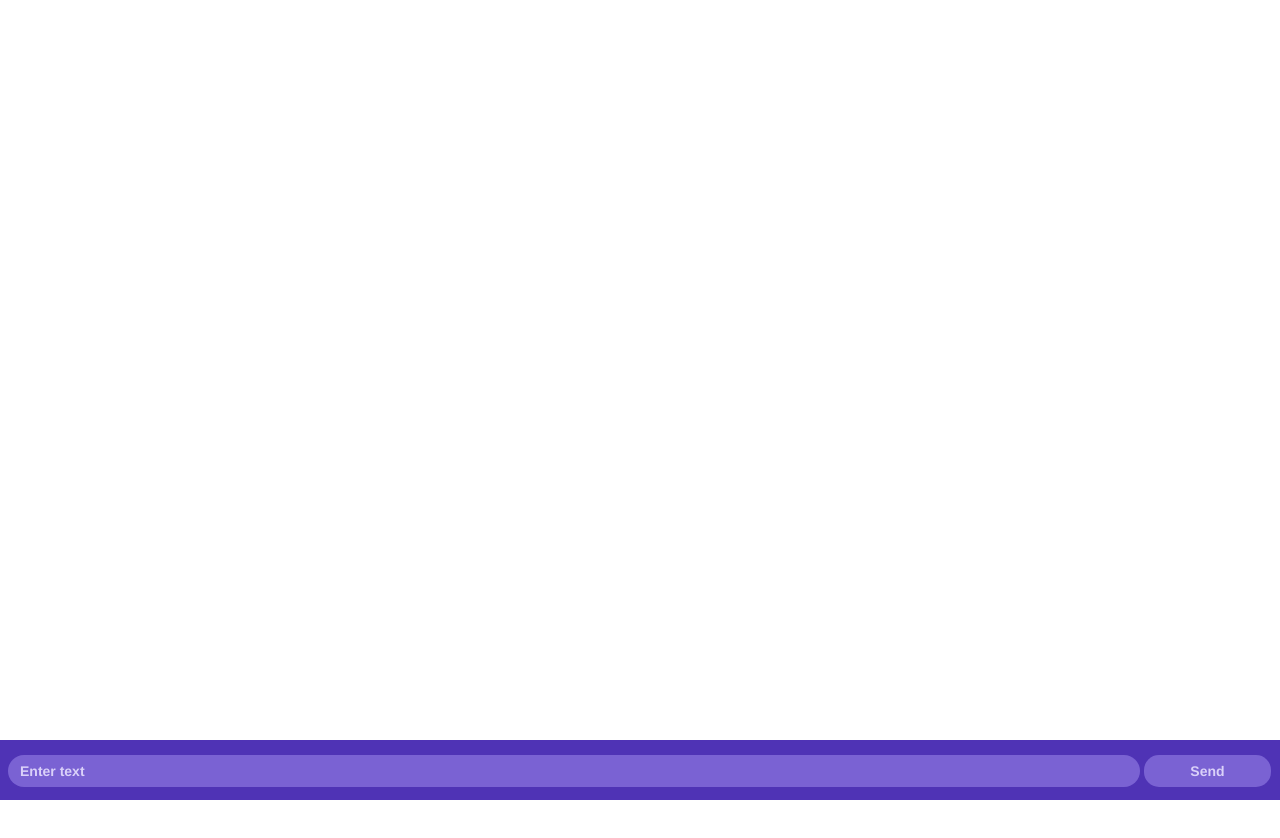
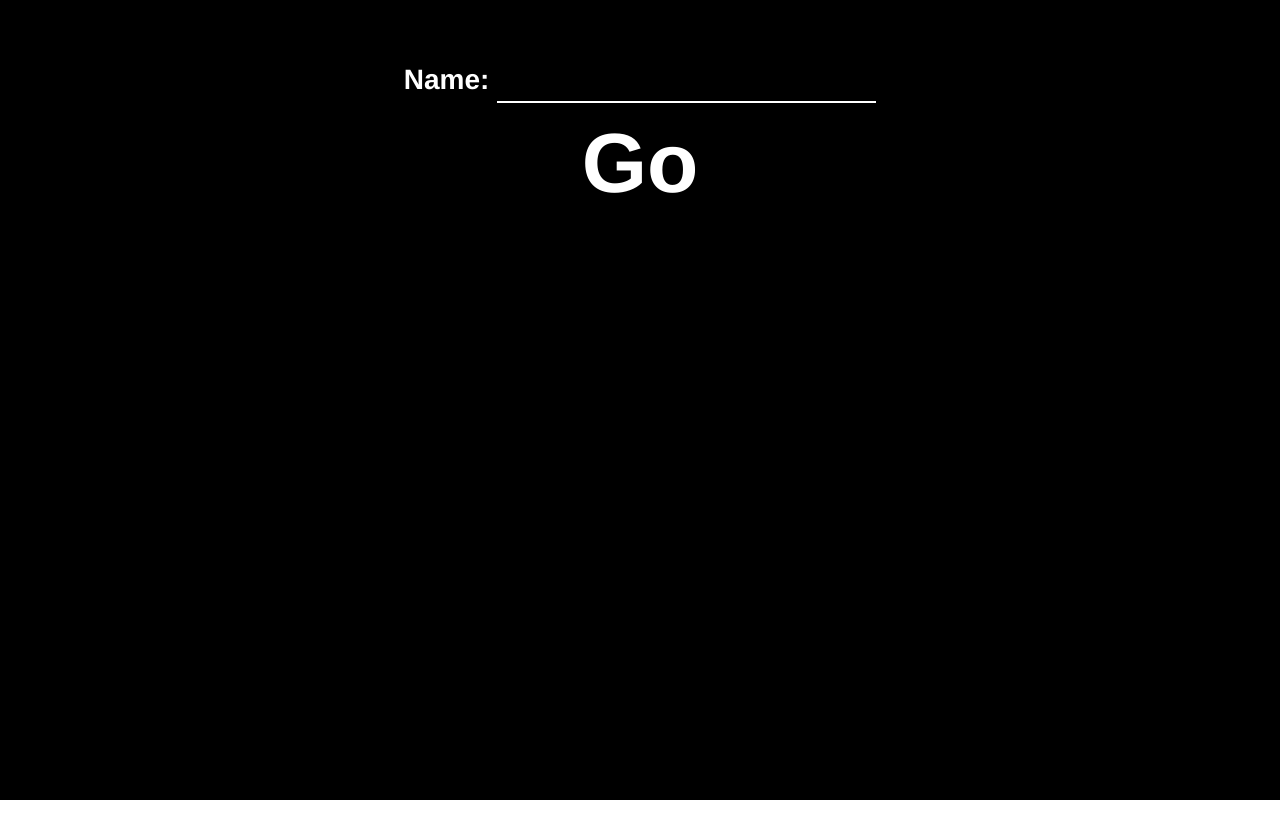
Before and after one commit to louism/ChitChat, a plain HTML site: page index.html in a window 1280 px wide. Before the commit the page ends 800 px from the top, so only its background shows below. Drawn offline with nearby package versions, Linux system fonts and the light colour scheme.

Commit message:
Username input added, fixed bugs

```diff
--- a/client.js
+++ b/client.js
@@ -16,9 +16,6 @@ function createWindow () {
     protocol: 'file:',
     slashes: true
   }))
-
-  // Open the DevTools.
-  win.webContents.openDevTools()
 
   // Emitted when the window is closed.
   win.on('closed', () => {
--- a/index.html
+++ b/index.html
@@ -8,6 +8,12 @@
 	<link rel="stylesheet" type="text/css" href="https://maxcdn.bootstrapcdn.com/bootstrap/3.3.7/css/bootstrap.min.css">
 </head>
 <body>
+	<div class="modal-form">
+		Name:
+		<input class="modal-input" id="mod-input" type="text">
+		<br>
+		<button class="modal-button">Go</button>
+		</div>
 	<div class = "container">
 		<ul class="messages" id="wrap">
 		</ul>
--- a/scripts.js
+++ b/scripts.js
@@ -1,10 +1,5 @@
-/*var name = "";
-
-function getName(){
-	name = prompt("Please enter your name");
-}*/
-
 // Globals
+var name = "";
 var nodes = document.getElementsByClassName("chatSubmit");
 var button = nodes[0];
 var audio = new Audio('./ding.mp3');
@@ -14,10 +9,6 @@ var audio = new Audio('./ding.mp3');
 // Socket-Related Functionality
 var socket = new WebSocket('ws://localhost:8001');
 
-socket.onopen = function(){
-	socket.send(name + " has joined the room");
-}
-
 socket.onmessage = function(evt){
 	audio.play();
 	$('<div class="yourSpace"><li class="foreign">' + evt.data.substring(1,evt.data.length-1) + '</li></div>').hide().appendTo('.messages').fadeIn(600);
@@ -26,7 +17,7 @@ socket.onmessage = function(evt){
 button.onclick = function(){
 	var message = document.getElementById('chatSet').value;
 	$('<div class="mySpace"><li class="local">' + message + '</li></div>').hide().appendTo('.messages').fadeIn(600);
-	socket.send(/*name +*/ " said: " + message);
+	socket.send(name + " said: " + message);
 	document.getElementById('chatSet').value = '';
 	updateScroll();
 }
@@ -40,7 +31,7 @@ $(document).keypress(function(e){
 		var message = document.getElementById('chatSet').value;
 		if(message != ''){
 			$('<div class="mySpace"><li class="local">' + message + '</li></div>').hide().appendTo('.messages').fadeIn(600);
-			socket.send(/*name +*/ " said: " + message);
+			socket.send(name + " said: " + message);
 			document.getElementById('chatSet').value = '';
 			updateScroll();
 		}
@@ -53,3 +44,13 @@ $(document).keypress(function(e){
 function updateScroll(){
 	window.scrollTo(0,document.body.scrollHeight);
 }
+
+$('.modal-button').click(function(){
+	var modal = document.getElementById('mod-input').value;
+	if(modal != ''){
+		name = modal;
+		$('.modal-form').remove();
+		socket.send(name + ' has joined the room');
+		$('.footer').css("visibility", "visible");
+	}
+});
--- a/style.css
+++ b/style.css
@@ -11,7 +11,37 @@ body {
     background: #dad1f9;
 }
 
+.modal-form{
+	left: 0%;
+	height:100vh;
+	background-color: #000000;
+	text-align: center;
+	color: #ffffff;
+	font-weight: bold;
+	font-size: 200%;
+}
+
+.modal-form .modal-input{
+	border: 0;
+	outline: 0;
+	background: transparent;
+	border-bottom: 2px solid white;
+	text-align: center;
+	padding-top: 60px;
+}
+
+.modal-form .modal-button{
+	padding-bottom: 100px;
+	background: none;
+	border: none;
+	margin: none;
+	padding: 0px;
+	font-family: 'Helvetica';
+	font-size: 300%;
+}
+
 .footer{
+	visibility: hidden;
 	position: fixed;
 	bottom: 0;
 	width: 100%;
```
